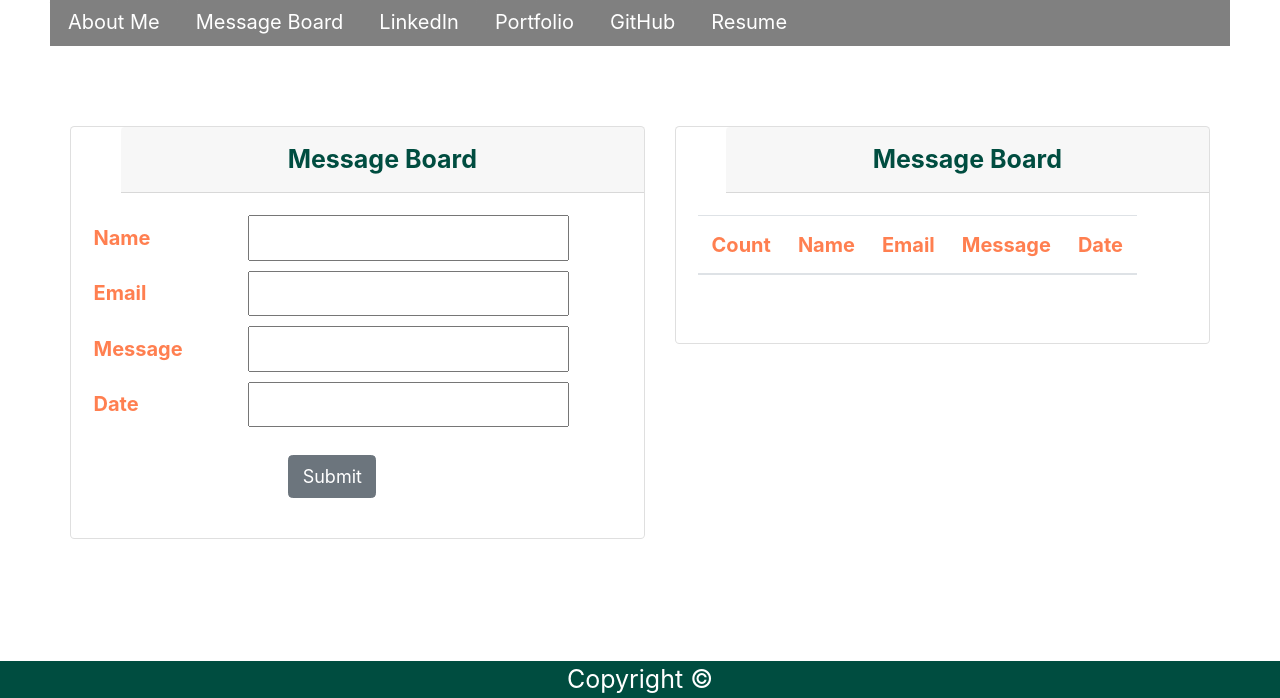
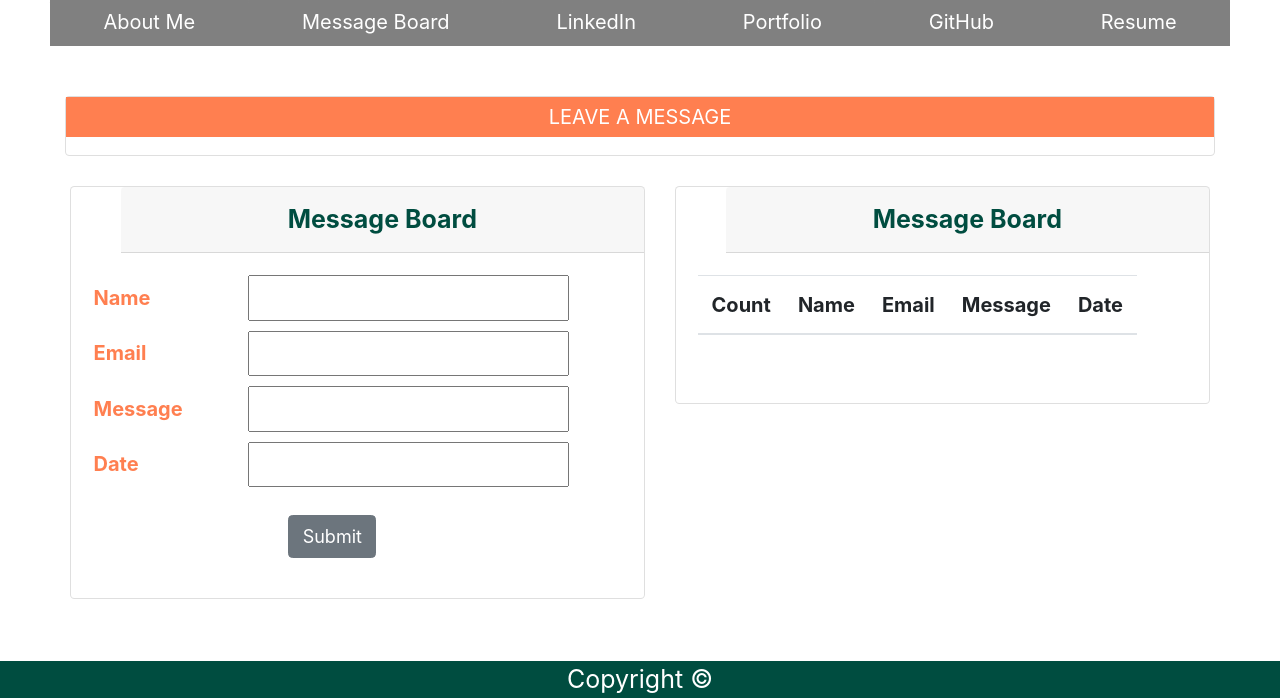
Before and after one commit to leeretk/Employer-Ready-Profile, a plain HTML site: page msgboard.html in a window 1280 px wide. Shown: the part 102-800 px from the top of the page. Drawn offline with nearby package versions, Linux system fonts and the light colour scheme; no server answers.

Commit message:
fixed message board nav bar

```diff
--- a/msgboard.html
+++ b/msgboard.html
@@ -7,21 +7,25 @@
     <meta name="viewport" content="width=device-width, initial-scale=1.0">
     <meta http-equiv="X-UA-Compatible" content="ie=edge" />
     <link rel="stylesheet" href="assets\css\style.css">
-  <link rel="stylesheet" href="https://cdnjs.cloudflare.com/ajax/libs/twitter-bootstrap/4.0.0/css/bootstrap.min.css" />
-
-  <title>Leeret-MessageBoard</title>
+    <link rel="stylesheet" href="https://stackpath.bootstrapcdn.com/bootstrap/4.4.1/css/bootstrap.min.css"
+        integrity="sha384-Vkoo8x4CGsO3+Hhxv8T/Q5PaXtkKtu6ug5TOeNV6gBiFeWPGFN9MuhOf23Q9Ifjh" crossorigin="anonymous">
+    <link rel="stylesheet"
+        href="https://cdnjs.cloudflare.com/ajax/libs/twitter-bootstrap/4.0.0/css/bootstrap.min.css" />
+    <title> Leeret-AboutMe</title>
 </head>
+<!-- class="container-fluid" -->
 
 <body class="container-xlg">
     <!--Header -->
-  <header>
+    <header >
         <div>
             <img class="img-header" src="./assets/images/ValleyOfTheSun.jpg" alt="ValleyOfTheSun">
             <div>
-        <h1> Kamy Leeret</h1>
-      </div>
+
+            <h1> Kamy Leeret</h1></div>
         </div>
         <!--start navigation -->
+        <div>
             <nav class="nav nav-pills flex-column flex-sm-row">
                 <a target="_blank" class="flex-sm-fill text-sm-center nav-link" href="index.html" role="tab"
                     aria-controls="pills-aboutme">About Me</a>
@@ -32,16 +36,25 @@
                     aria-controls="pills-linkedin">LinkedIn</a>
                 <a target="_blank" class="flex-sm-fill text-sm-center nav-link" href="portfolio.html" role="tab"
                     aria-controls="pills-portfolio">Portfolio</a>
-        <a target="_blank" class="flex-sm-fill text-sm-center nav-link" href="https://github.com/leeretk" role="tab"
-          aria-controls="pills-github">GitHub</a>
+                <a target="_blank" class="flex-sm-fill text-sm-center nav-link" href="https://github.com/leeretk"
+                    role="tab" aria-controls="pills-github">GitHub</a>
                 <a target="_blank" class="flex-sm-fill text-sm-center nav-link"
-          href="./assets/docs/Leeret Kamy Resume 20200328.pdf" role="tab" aria-controls="pills-resume">Resume</a>
+                    href="./assets/docs/Leeret Kamy Resume 20200328.pdf" role="tab"
+                    aria-controls="pills-resume">Resume</a>
             </nav>
-
+        </div>
         <!--end navigation -->
     </header>
     <!--end header -->
 
+    <!--start about me -->
+    <div class="container-fluid">
+        <div class="card ">
+            <p class="p-aboutMeblurb">LEAVE A MESSAGE
+            </p>
+        </div>
+
+        <div class="row no-gutters">
     <!-- ******MESSAGE CONTAINER******* -->
     <div class="col-lg">
       <div class=container>
```
Lines whose indentation alone changed are shown as unchanged.
